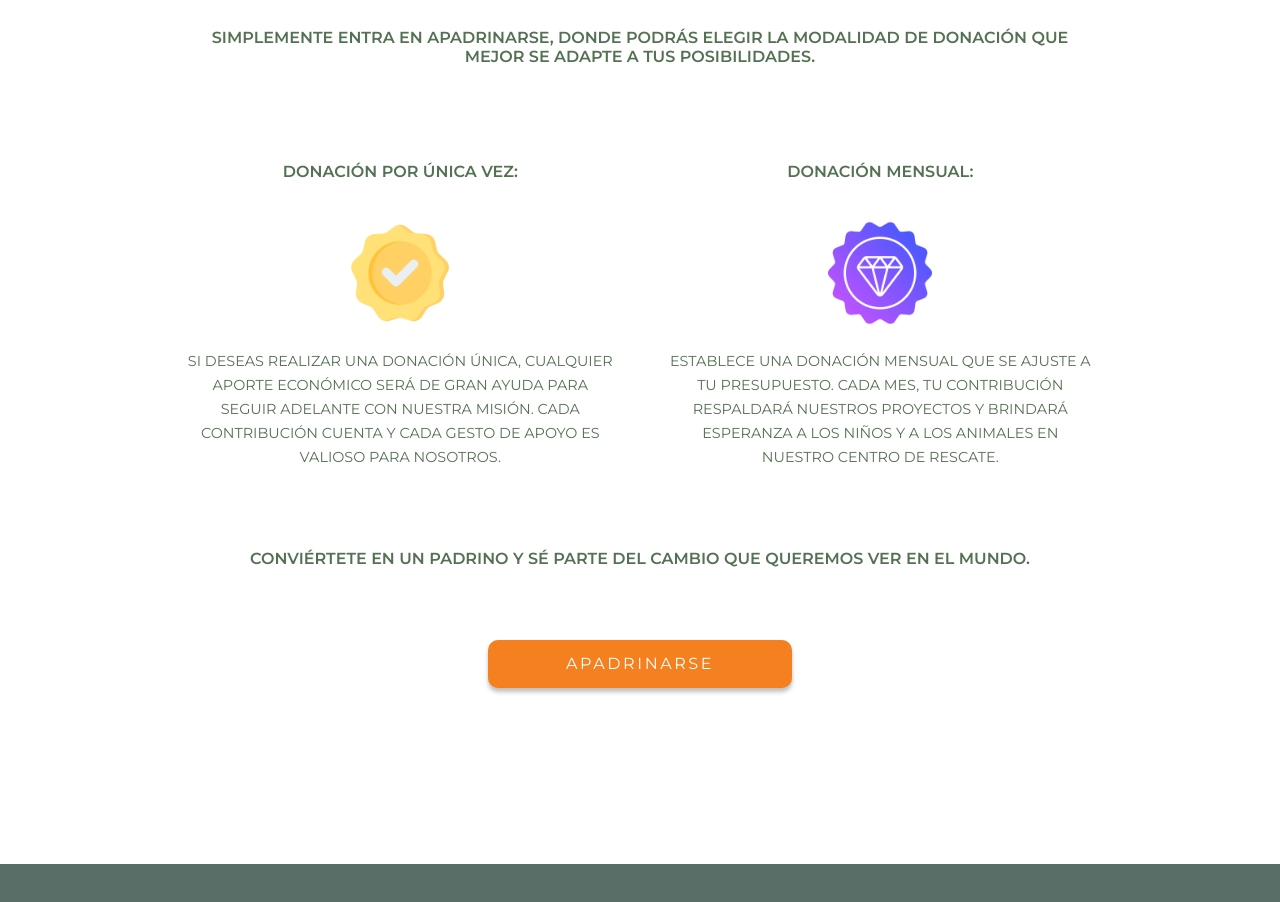
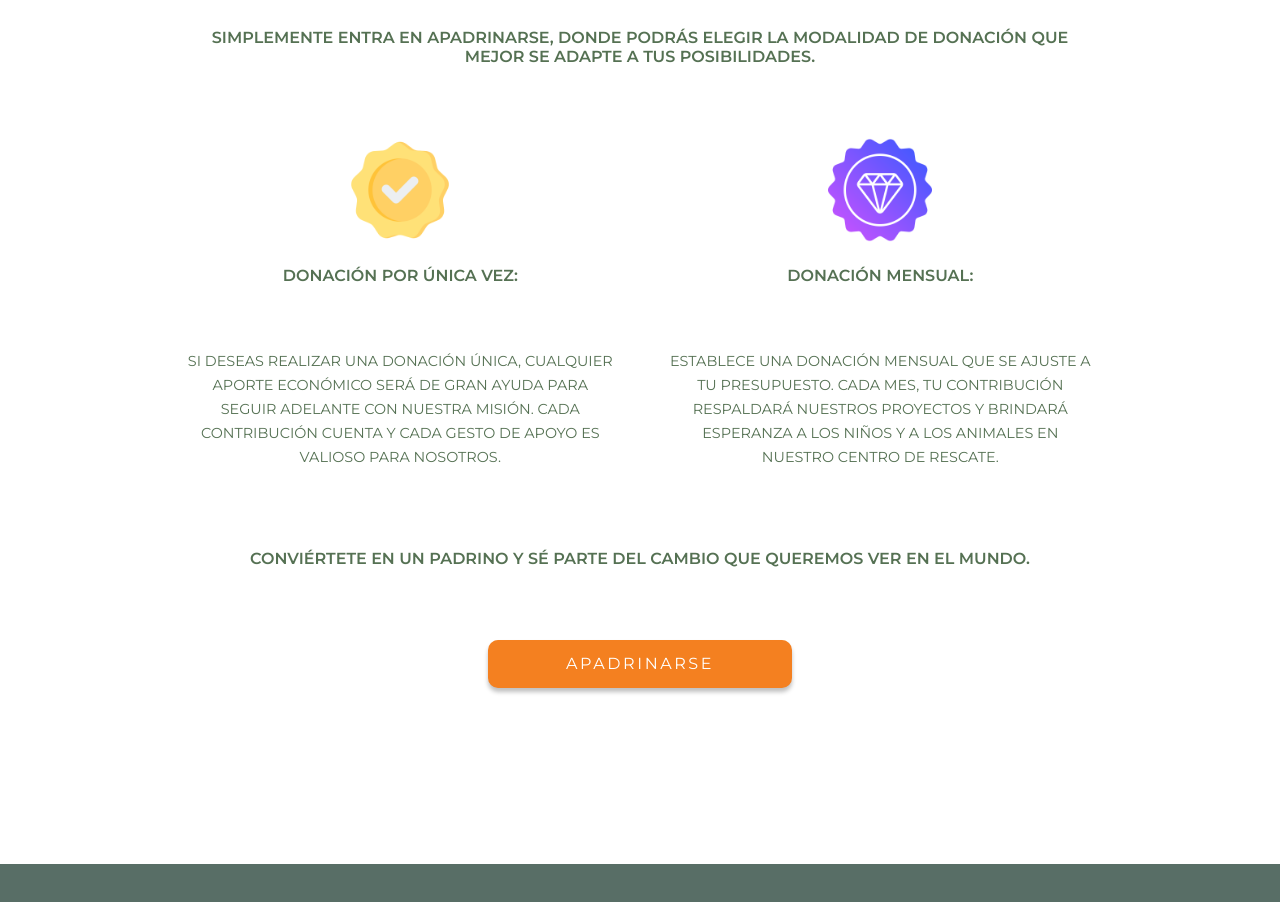
Before and after one commit to Mateocorsi33/webgranjalospibes, a React (Create React App) app: page /padrinos in a window 1280 px wide. Shown: the part 1900-2802 px from the top of the page. Built offline with nearby package versions, Linux system fonts and the light colour scheme.

Commit message:
padrinos

```diff
--- a/src/Components/Padrinos/index.jsx
+++ b/src/Components/Padrinos/index.jsx
@@ -53,8 +53,7 @@ const DivPadrinos = styled.div`
     gap: 2rem;
 
     @media (max-width: 800px) {
-        margin: 1.5rem 2.5rem 8rem 2.5rem;
-        gap: 4rem;
+        margin: 1.5rem 1.5rem 8rem 1.5rem;
     }
 `
 
@@ -68,7 +67,7 @@ const DivParrafos = styled.div`
        display: flex;
        flex-direction: column;
        align-items: center;
-       gap:5rem;
+       gap:3rem;
     }
 `
 
@@ -83,6 +82,23 @@ const Divisores = styled.div`
        align-items: center;
        margin: 1rem 0;
        gap:2rem;
+    }
+`
+
+const DivisoresCard = styled.div`
+    display: flex;
+    flex-direction: column;
+    align-items: center;
+
+    @media (max-width: 800px) {
+       display: flex;
+       flex-direction: column;
+       align-items: center;
+       border-radius: 10px;
+       box-shadow: 0px 4px 4px 0px rgba(0, 0, 0, 0.25);
+       margin: 1rem 1.5rem;
+       padding: 2rem;
+       gap:1rem;
     }
 `
 
@@ -106,6 +122,7 @@ const Encabe = styled.h1`
 
     @media (max-width: 800px) {
         font-size: 1.5rem;
+        margin: 1rem 0 0 0;
     }
 `
 
@@ -126,7 +143,7 @@ const Parrafo = styled.p`
 
     @media (max-width: 800px) {
         text-align: center;
-        font-size: .8rem;
+        font-size: .7rem;
         padding: 0;
     }
 `
@@ -148,6 +165,7 @@ const Boton = styled.button`
     &:hover {
         transition: .3s;
         opacity: 70%;
+        transform: scale(1.1);
     }
 
     @media (max-width: 800px) {
@@ -191,7 +209,30 @@ const Strong = styled.strong`
     @media (max-width: 800px) {
         text-align: center;
         margin-bottom:0.5rem;
-        font-size: 1rem;
+        font-size: .8rem;
+        padding-bottom: 0;
+    }
+`
+
+const StrongCard = styled.strong`
+    display: flex;
+    text-align: center;
+    width: 100%;
+    height: auto;
+    flex-direction: column;
+    color: #557153;
+    font-size: 1rem;
+    font-family: 'Montserrat', sans-serif;
+    font-style: normal;
+    font-weight: 600;
+    line-height: normal;
+    margin: 0;
+    padding-bottom: 1rem;
+
+    @media (max-width: 800px) {
+        text-align: center;
+        margin-top: 0.5rem;
+        font-size: .9rem;
         padding-bottom: 0;
     }
 `
@@ -255,16 +296,16 @@ const Padrinos = () => {
                 <Encabe>¿CÓMO PUEDES SER UN PADRINO?</Encabe>
                 <Parrafo><Strong>SIMPLEMENTE ENTRA EN APADRINARSE, DONDE PODRÁS ELEGIR LA MODALIDAD DE DONACIÓN QUE MEJOR SE ADAPTE A TUS POSIBILIDADES.</Strong></Parrafo>
                 <DivParrafos>
-                    <Divisores>
-                        <Parrafo><Strong>DONACIÓN POR ÚNICA VEZ:</Strong></Parrafo>
+                    <DivisoresCard>
                         <Img src={iconoCuatro}/>
+                        <Parrafo><StrongCard>DONACIÓN POR ÚNICA VEZ:</StrongCard></Parrafo>
                         <Parrafo> SI DESEAS REALIZAR UNA DONACIÓN ÚNICA, CUALQUIER APORTE ECONÓMICO SERÁ DE GRAN AYUDA PARA SEGUIR ADELANTE CON NUESTRA MISIÓN. CADA CONTRIBUCIÓN CUENTA Y CADA GESTO DE APOYO ES VALIOSO PARA NOSOTROS.</Parrafo>
-                    </Divisores>
-                    <Divisores>
-                        <Parrafo><Strong>DONACIÓN MENSUAL:</Strong></Parrafo>
+                    </DivisoresCard>
+                    <DivisoresCard>
                         <Img src={iconoCinco}/>
+                        <Parrafo><StrongCard>DONACIÓN MENSUAL:</StrongCard></Parrafo>
                         <Parrafo>ESTABLECE UNA DONACIÓN MENSUAL QUE SE AJUSTE A TU PRESUPUESTO. CADA MES, TU CONTRIBUCIÓN RESPALDARÁ NUESTROS PROYECTOS Y BRINDARÁ ESPERANZA A LOS NIÑOS Y A LOS ANIMALES EN NUESTRO CENTRO DE RESCATE.</Parrafo>
-                    </Divisores>
+                    </DivisoresCard>
                 </DivParrafos>
                 <Parrafo><Strong>CONVIÉRTETE EN UN PADRINO Y SÉ PARTE DEL CAMBIO QUE QUEREMOS VER EN EL MUNDO.</Strong></Parrafo>
                 <StyledLink to="/donar" onClick={handleClick} style={{}}><Boton>APADRINARSE</Boton></StyledLink>
```
